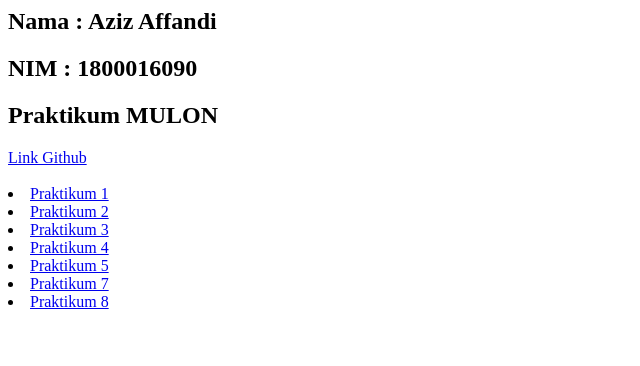
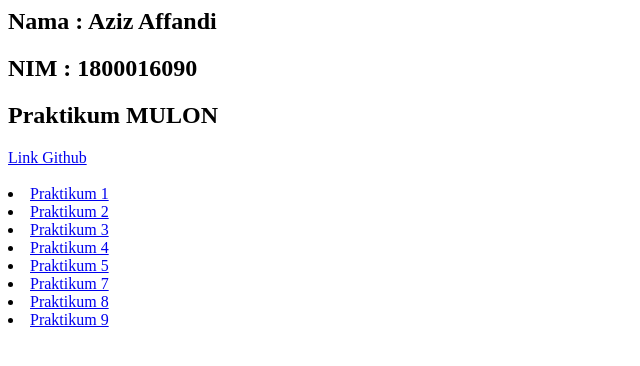
Before and after one commit to azizaffandi/mulon, a plain HTML site: page index.html in a window 1280 px wide. Shown: the whole page, without its empty margins (0-640 px from the left). Drawn offline with Linux system fonts and the light colour scheme.

Commit message:
Update index.html

```diff
--- a/index.html
+++ b/index.html
@@ -15,5 +15,6 @@
 	<li><a href="praktikum_5_1800016090.html"> Praktikum 5</a></li>
 	<li><a href="praktikum_7_1800016090.html"> Praktikum 7</a></li>
 	<li><a href="praktikum_8_1800016090.html"> Praktikum 8</a></li>
+	<li><a href="praktikum_9_1800016090.html"> Praktikum 9</a></li>
 </body>
 </html>
```
